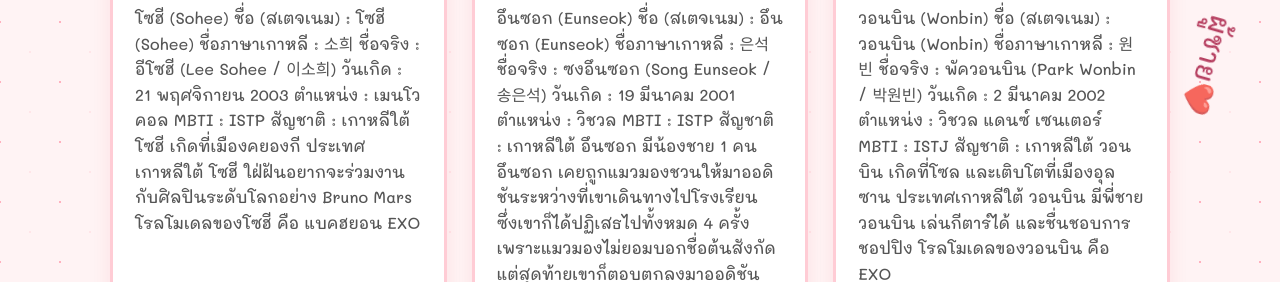
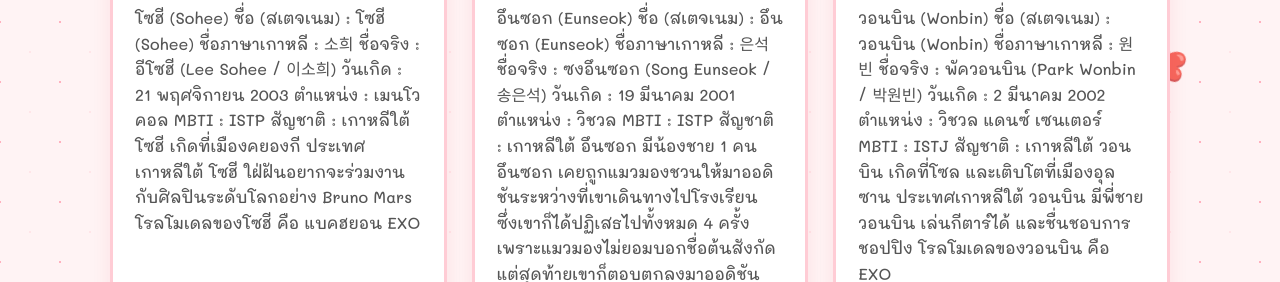
Before and after one commit to NatnichaYarangka/gallery14, a plain HTML site: page index.html in a window 1280 px wide. Shown: the part 518-800 px from the top of the page. Drawn offline with Linux system fonts and the light colour scheme.

Commit message:
Update index.html

```diff
--- a/index.html
+++ b/index.html
@@ -217,7 +217,7 @@
         <div class="floating-heart" style="left: 50%; animation-duration: 8s; animation-delay: 0.5s; color: #c9184a; font-size: 28px;">💗</div>
         <div class="floating-heart" style="left: 65%; animation-duration: 10s; animation-delay: 3s; color: #ff4d6d; font-size: 36px;">❤️</div>
         <div class="floating-heart" style="left: 80%; animation-duration: 7.5s; animation-delay: 1.5s; color: #ffb3c1; font-size: 22px;">💓</div>
-        <div class="floating-heart" style="left: 90%; animation-duration: 8.5s; animation-delay: 2.5s; color: #a4133c; font-size: 30px;">ผู้ชาย❤️</div>
+        <div class="floating-heart" style="left: 90%; animation-duration: 8.5s; animation-delay: 2.5s; color: #a4133c; font-size: 30px;">❤️</div>
     </div>
 
     <header>
```
